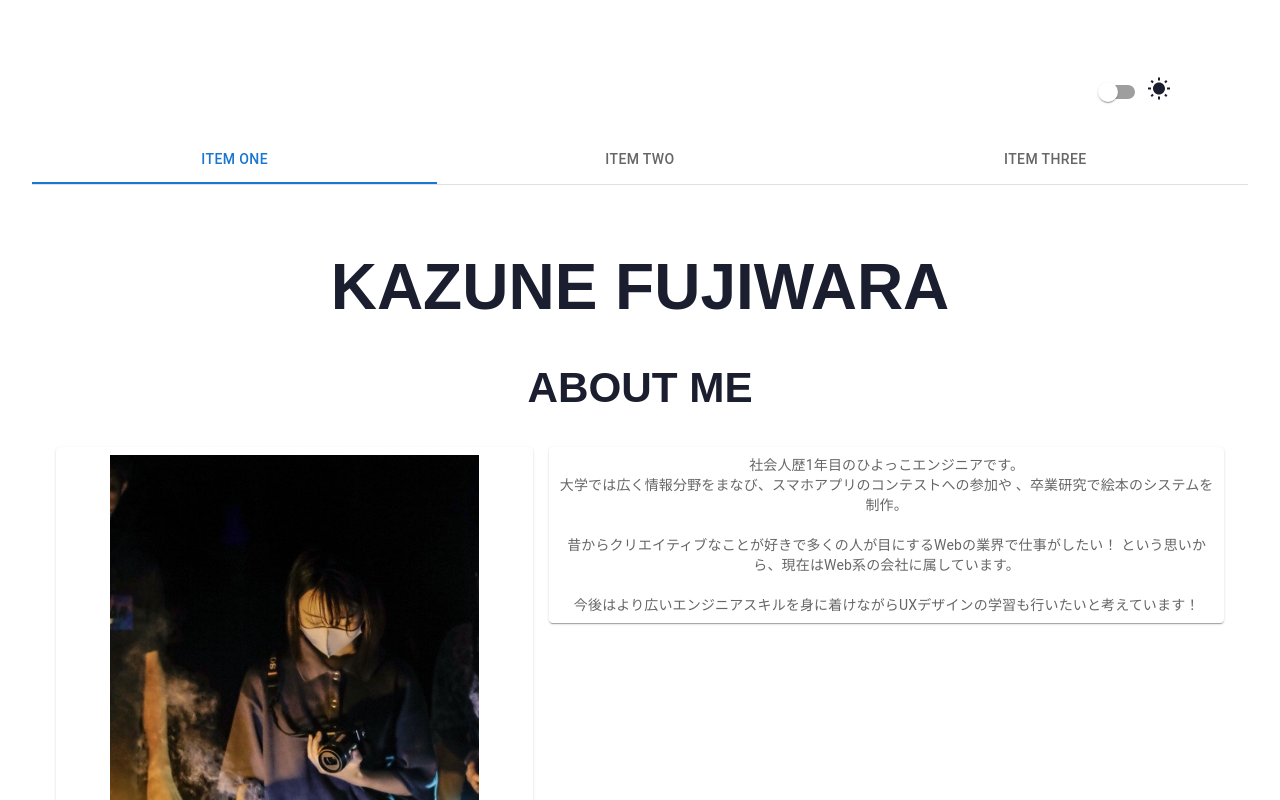
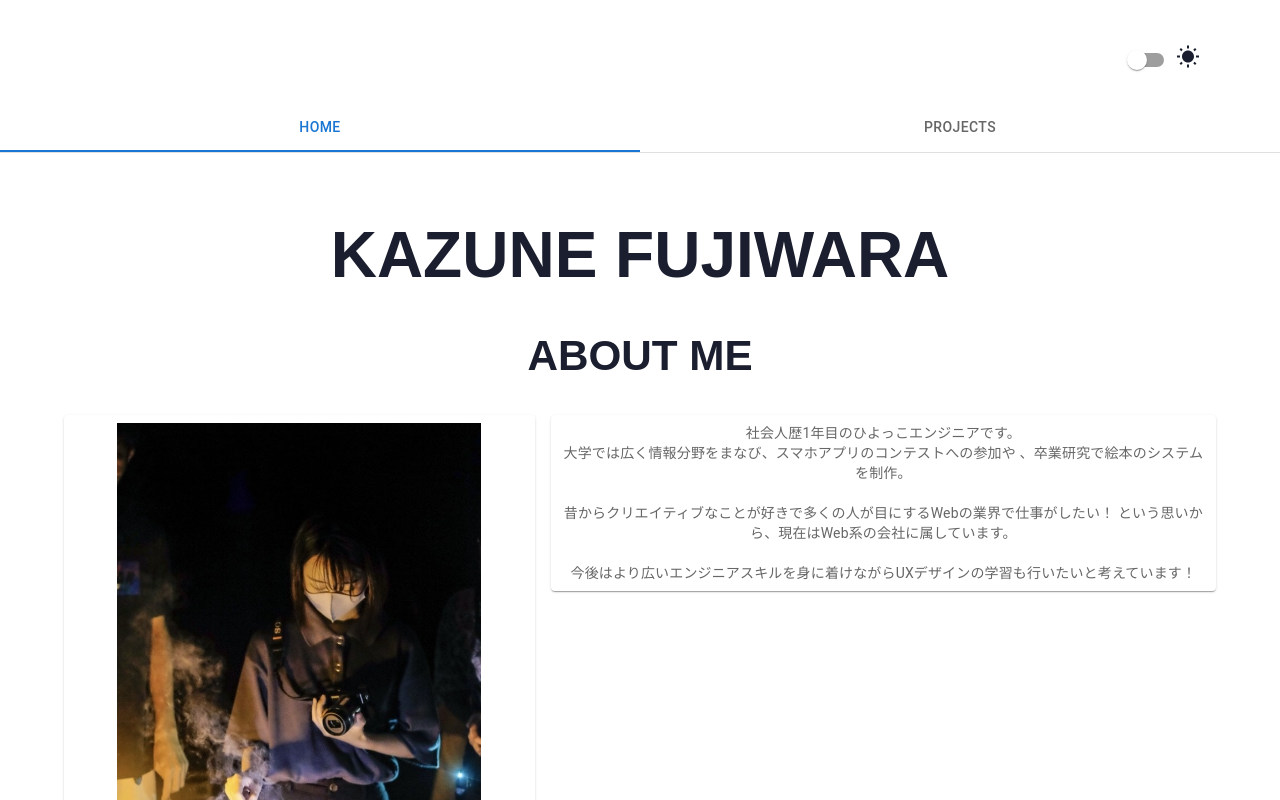
Before and after one commit to kazune-waon/React_Portfolio, a React (Vite) app: page / in a window 1280 px wide. Shown: the top 800 px of the page. Built offline with nearby package versions, Linux system fonts and the light colour scheme.

Commit message:
fix:darkmode

```diff
--- a/src/App.css
+++ b/src/App.css
@@ -1,7 +1,8 @@
 #root {
   /* max-width: 1280px; */
   /* width: 80%; */
-  margin: 0 auto;
+  margin: 0 0;
+  width: 100vw;
   /* padding: 2rem; */
   text-align: center;
 }
@@ -45,7 +46,7 @@
 body {
   margin: 0;
   font-family: sans-serif;
-  padding: 2rem;
+  /* padding: 2rem; */
 }
 
 .darkModeMain {
--- a/src/App.jsx
+++ b/src/App.jsx
@@ -19,6 +19,7 @@ import TitleImageList from './components/TitleImageList'
 import BasicTimeline from './components/BasicTimeline'
 import NoOpposite from './components/NoOpposite'
 import CustomTabPanel from './components/CustomTabPanel'
+import { Container } from '@mui/material';
 
 
 
@@ -30,15 +31,20 @@ function App() {
   };
 
   return (
+
     <div className={switchChecked ? "darkModeMain" : "lightModeMain"}>
+
         <div className='topBarContainer'>
           <FormControlLabel
           control={<Switch checked={switchChecked} onChange={toggleSwitch} />}
           label={switchChecked ? <Brightness2Icon /> : <WbSunnyIcon />} />
         </div>
         <div className='mainContainer'>
+
             <CustomTabPanel />
+
         </div>
+
     </div>
   //  <>
   //  <CustomTabPanel />
--- a/src/components/CustomTabPanel.jsx
+++ b/src/components/CustomTabPanel.jsx
@@ -8,6 +8,8 @@ import BasicRating from './BackRating';
 import NoOpposite from './NoOpposite';
 import BasicGrid from './BasicGrid';
 import SkillGrid from './SkillGrid';
+import { Container } from '@mui/material';
+
 
 function CustomTabPanel(props) {
   const { children, value, index, ...other } = props;
@@ -53,12 +55,13 @@ export default function BasicTabs() {
         aria-label="basic tabs example"
         variant="fullWidth"
         >
-          <Tab label="Item One" {...a11yProps(0)} />
-          <Tab label="Item Two" {...a11yProps(1)} />
-          <Tab label="Item Three" {...a11yProps(2)} />
+          <Tab label="HOME" {...a11yProps(0)} />
+          <Tab label="PROJECTS" {...a11yProps(1)} />
         </Tabs>
       </Box>
+
       <CustomTabPanel value={value} index={0}>
+      <Container maxwidth="sm">
       <h1>KAZUNE FUJIWARA</h1>
       <h2>ABOUT ME</h2>
       <BasicGrid />
@@ -66,15 +69,14 @@ export default function BasicTabs() {
       <SkillGrid />
       <h2>EXPERIENCE</h2>
       <NoOpposite />
+      </Container>
       </CustomTabPanel>
 
       <CustomTabPanel value={value} index={1}>
       <TitleImageList />
       </CustomTabPanel>
 
-      <CustomTabPanel value={value} index={2}>
-        Item Three
-      </CustomTabPanel>
+
     </Box>
   );
 }
--- a/src/index.css
+++ b/src/index.css
@@ -11,6 +11,7 @@
   text-rendering: optimizeLegibility;
   -webkit-font-smoothing: antialiased;
   -moz-osx-font-smoothing: grayscale;
+  width: 100%;
 }
 
 a {
```
Lines whose indentation alone changed are shown as unchanged.
